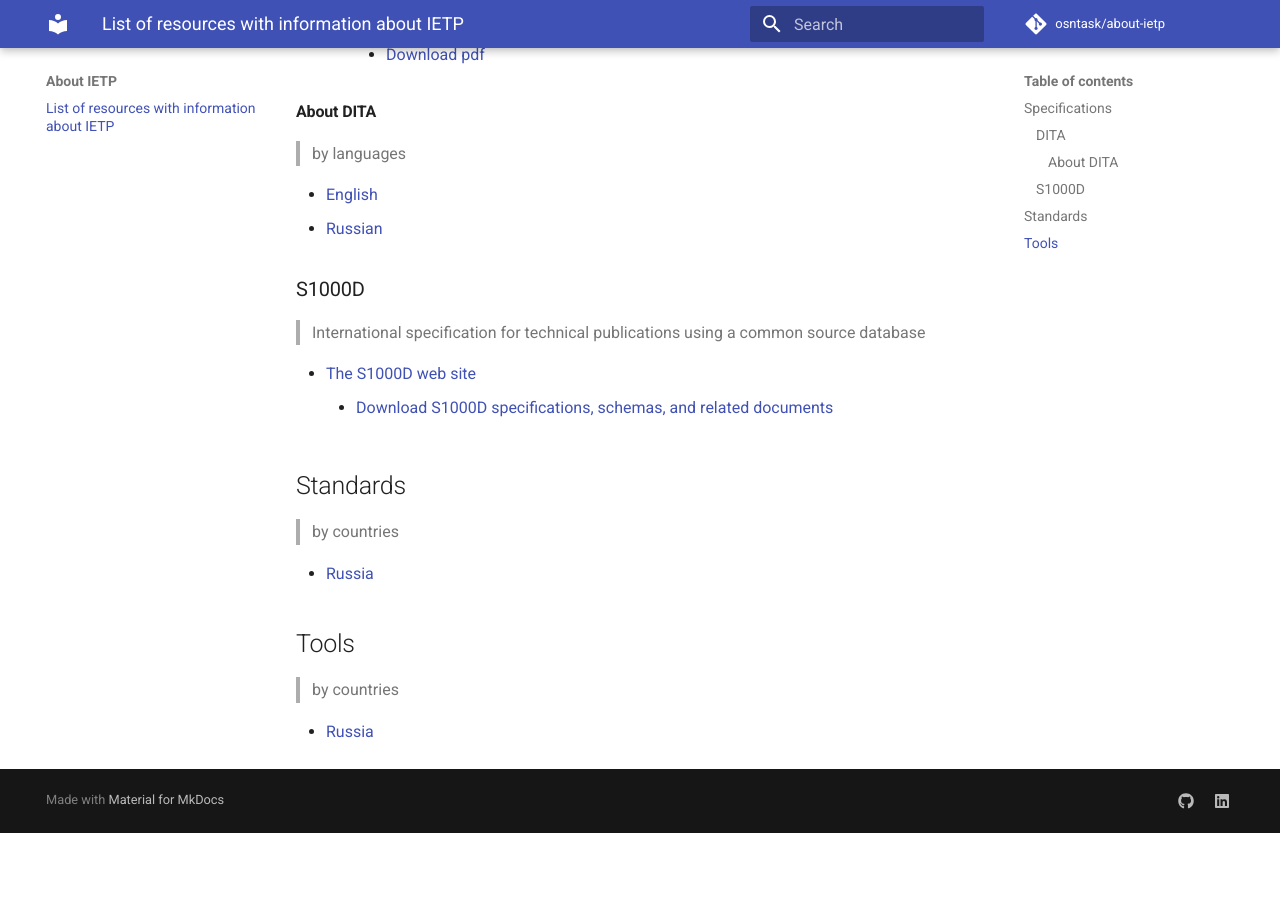
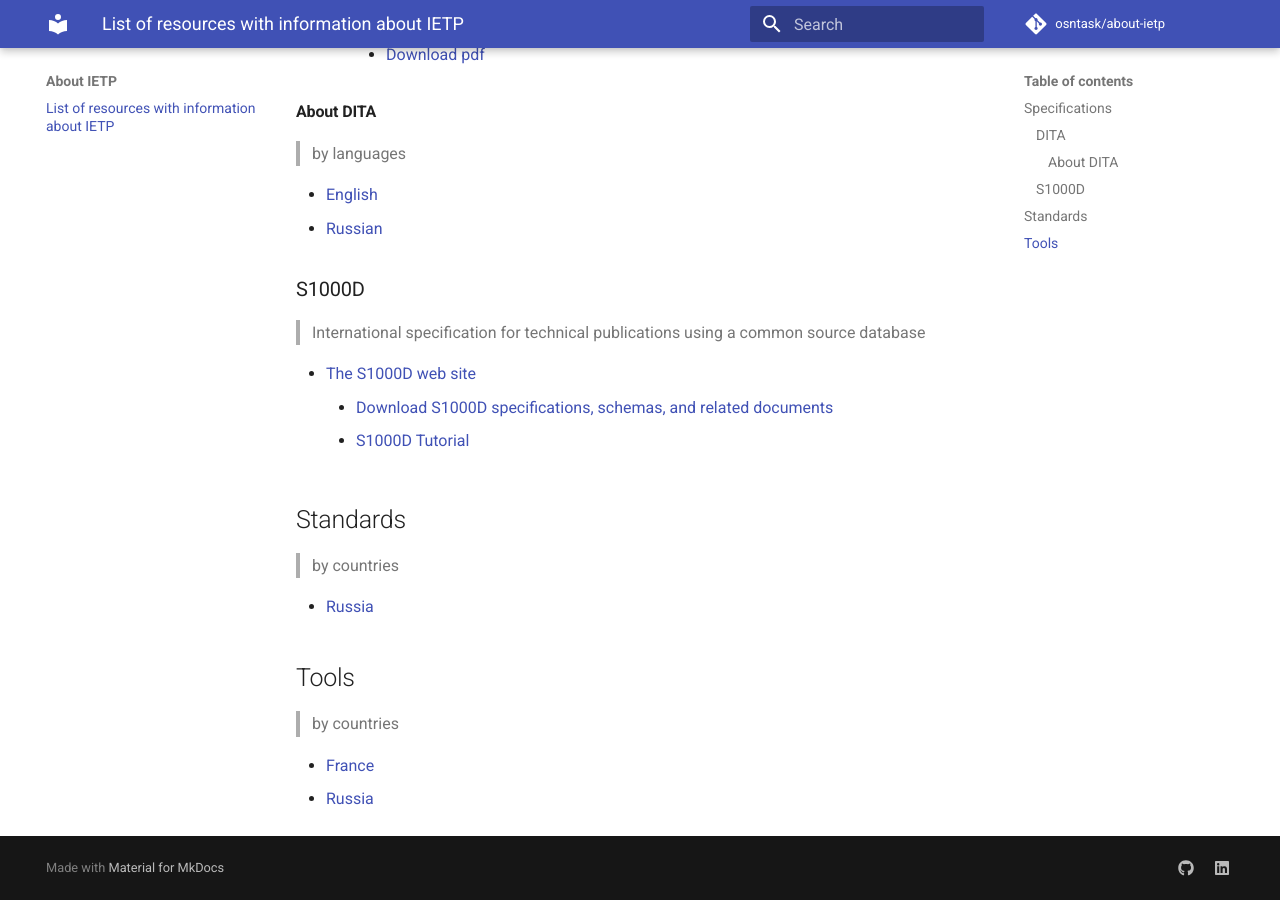
Before and after one commit to osntask/about-ietp, an MkDocs documentation site: the page built from docs/index.md, in a window 1280 px wide and 900 px high, scrolled down 571 px. Built offline with MkDocs 1.6.1 and Material for MkDocs 9.7.7, drawn with Linux system fonts in a browser that asks for light colours; comment, search, counter and statistics services are not loaded; before the commit the page ends 1404 px from its top, so only the background shows below that.

Commit message:
Added the "S1000D tutorial"

```diff
--- a/docs/index.md
+++ b/docs/index.md
@@ -29,6 +29,7 @@ database
 
 - [The S1000D web site][SPEC_2]
     - [Download S1000D specifications, schemas, and related documents][SPEC_2.1]
+    - [S1000D Tutorial][SPEC_2.2]
 
 ## Standards
 
@@ -40,6 +41,7 @@ database
 
 > by countries
 
+- [France](./tools/france.md)
 - [Russia](./tools/russia.md)
 
 [SPEC_1]: https://www.oasis-open.org/committees/tc_home.php?wg_abbrev=dita
```
Also changed, not shown: other parts of docs/index.md (+1 -0 lines).
